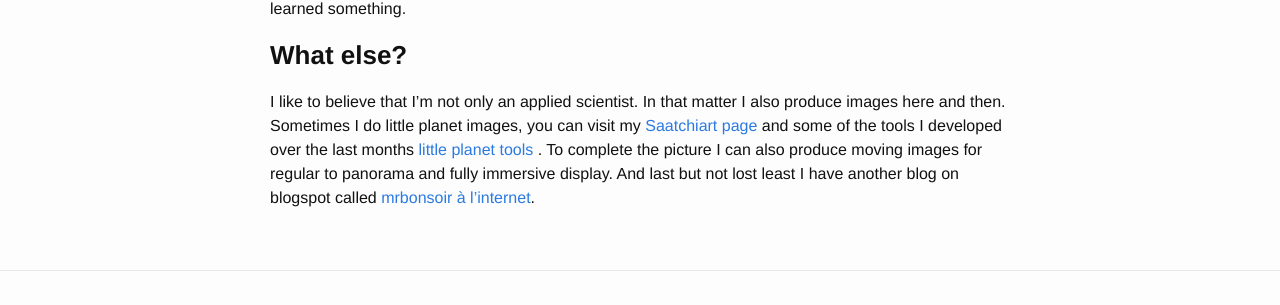
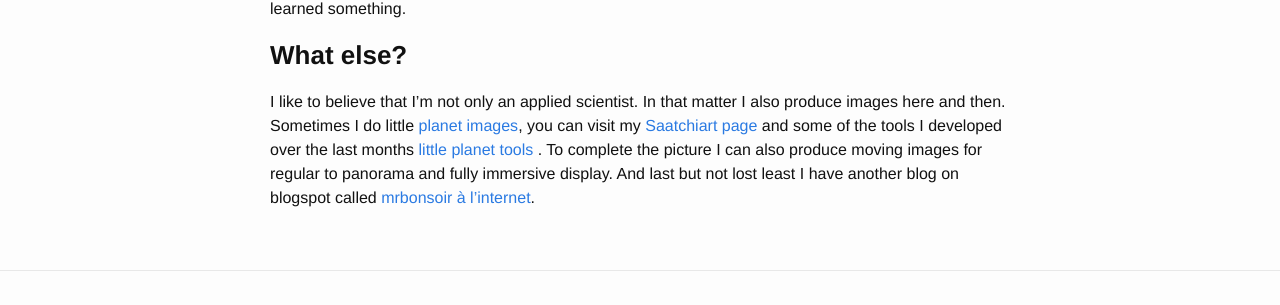
Before and after one commit to mrbonsoir/mrbonsoir.github.io, a Jekyll site: the page built from about.md, in a window 1280 px wide. Shown: the part 752-1057 px from the top of the page. Built offline with Jekyll 4.4.1, drawn with Linux system fonts in a browser that asks for light colours; part of the change alters nothing that is shown.

```diff
--- a/about.md
+++ b/about.md
@@ -15,11 +15,12 @@ After my thesis I have been working as an applied scientist in one of the Fraunh
 I also worked in a few startups in Berlin with a mixed experience. The time spent in each of those places only allowed to start projects and sometimes didn't give me the chance to finish them, but I always learned something.
 
 ### **What else?**
-I like to believe that I'm not only an applied scientist. In that matter I also produce images here and then. Sometimes I do little planet images, you can visit my [Saatchiart page][link-saatchiart] and some of the tools I developed over the last months [little planet tools][link-randomnotebooks] . To complete the picture I can also produce moving images for regular to panorama and fully immersive display. And last but not lost least I have another blog on blogspot called [mrbonsoir à l'internet][link-blogspot].
+I like to believe that I'm not only an applied scientist. In that matter I also produce images here and then. Sometimes I do little [planet images][link-cargocollective], you can visit my [Saatchiart page][link-saatchiart] and some of the tools I developed over the last months [little planet tools][link-randomnotebooks] . To complete the picture I can also produce moving images for regular to panorama and fully immersive display. And last but not lost least I have another blog on blogspot called [mrbonsoir à l'internet][link-blogspot].
 
 [link-colorlab]: https://www.ntnu.edu/colourlab
 [link-enst]: http://www.telecom-paristech.fr/eng
 [link-blogspot]: https://mrbonsoir.blogspot.com
 [link-saatchiart]: https://www.saatchiart.com/jeremiegerhardt
+[link-cargocollective]: https://jeremiegerhardt.cargocollective.com
 [link-randomnotebooks]: https://github.com/mrbonsoir/little_planet_tools/blob/master/Making%20Little%20Planet/Making%20Little%20Planet.md
 [link-viscom]: https://www.fokus.fraunhofer.de/go/viscom
```
